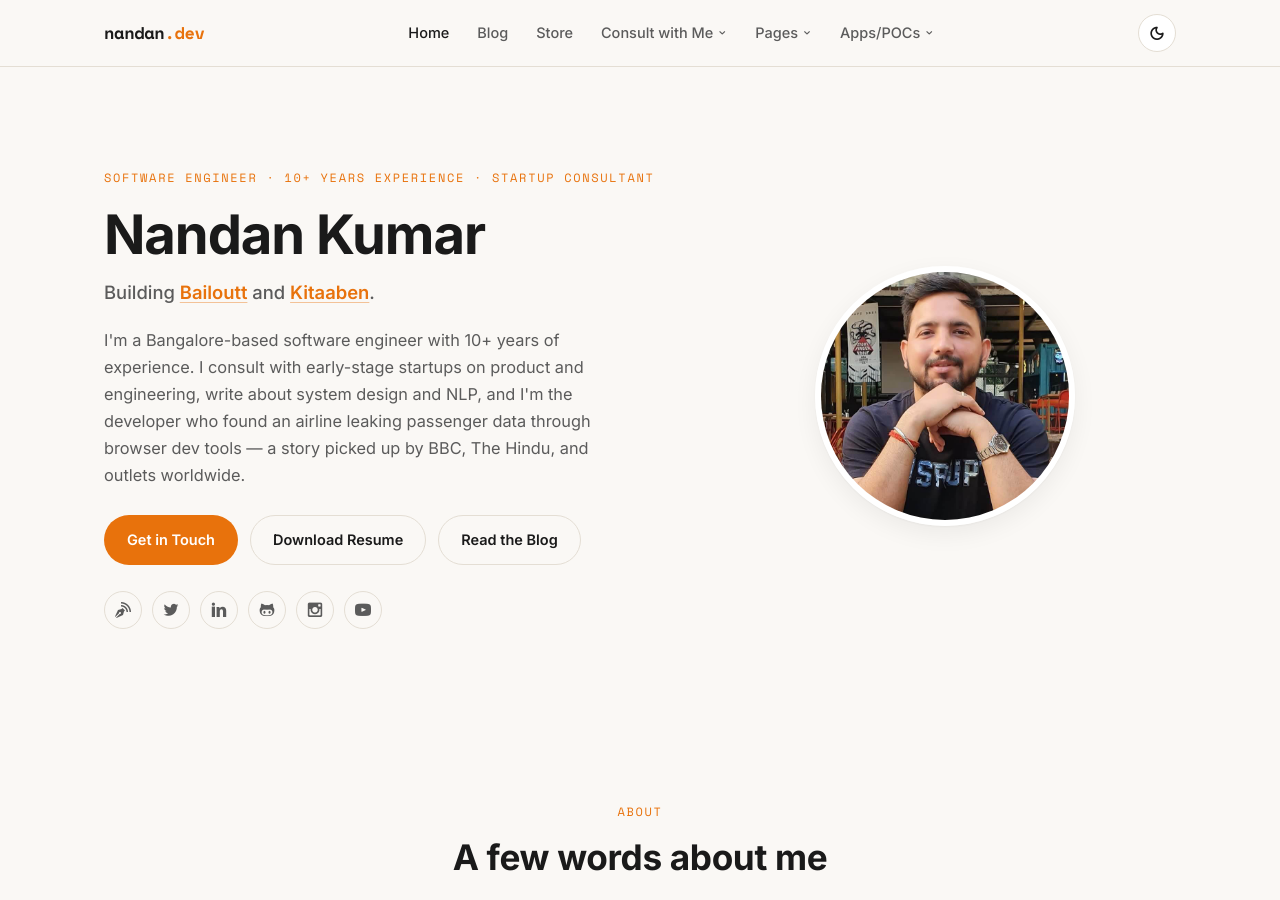
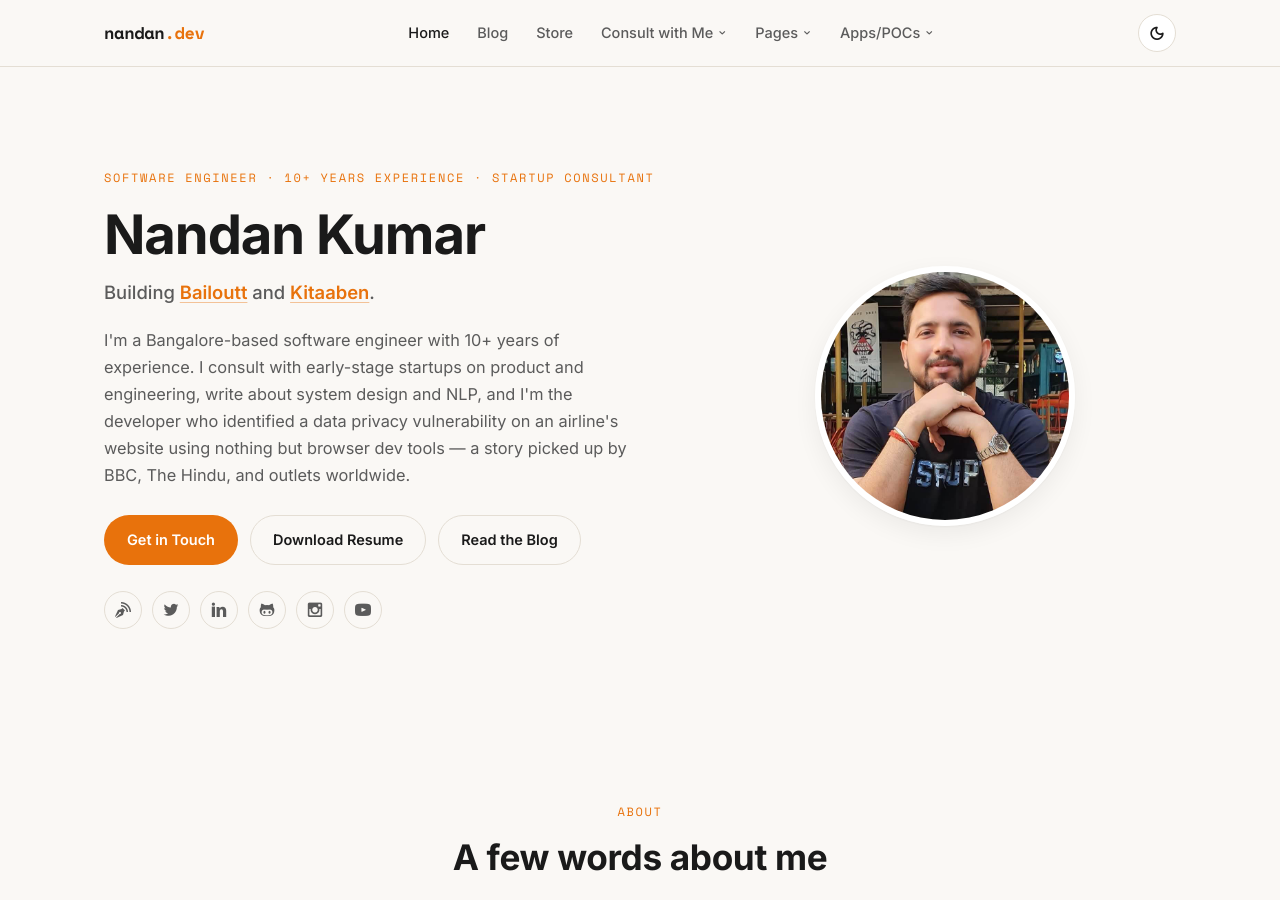
Before and after one commit to sirius93/sirius93.github.io, a Jekyll site: the page index.html, which Jekyll copies as it is, in a window 1280 px wide and 900 px high. Built offline with Jekyll 4.4.1, drawn with Linux system fonts in a browser that asks for light colours; some web fonts are replaced.

Commit message:
Use more professional phrasing in hero copy
"Found an airline leaking passenger data" read too casual/tabloid
next to the rest of the site's tone. Match the phrasing already used
in the About and Press sections ("data privacy flaw/vulnerability").

Co-Authored-By: Claude Sonnet 5 <noreply@anthropic.com>

```diff
--- a/index.html
+++ b/index.html
@@ -134,7 +134,7 @@
       <span class="kicker">Software Engineer · 10+ Years Experience · Startup Consultant</span>
       <h1>Nandan Kumar</h1>
       <p class="role">Building <a target="_blank" rel="noopener" href="https://bailoutt.com">Bailoutt</a> and <a target="_blank" rel="noopener" href="https://kitaaben.com">Kitaaben</a>.</p>
-      <p class="lede">I'm a Bangalore-based software engineer with 10+ years of experience. I consult with early-stage startups on product and engineering, write about system design and NLP, and I'm the developer who found an airline leaking passenger data through browser dev tools — a story picked up by BBC, The Hindu, and outlets worldwide.</p>
+      <p class="lede">I'm a Bangalore-based software engineer with 10+ years of experience. I consult with early-stage startups on product and engineering, write about system design and NLP, and I'm the developer who identified a data privacy vulnerability on an airline's website using nothing but browser dev tools — a story picked up by BBC, The Hindu, and outlets worldwide.</p>
       <div class="hero-cta">
         <a href="mailto:connect@nandan.dev" class="btn btn-primary">Get in Touch</a>
         <a target="_blank" rel="noopener" href="pages/Resume/Nandan.pdf" class="btn btn-ghost">Download Resume</a>
```
